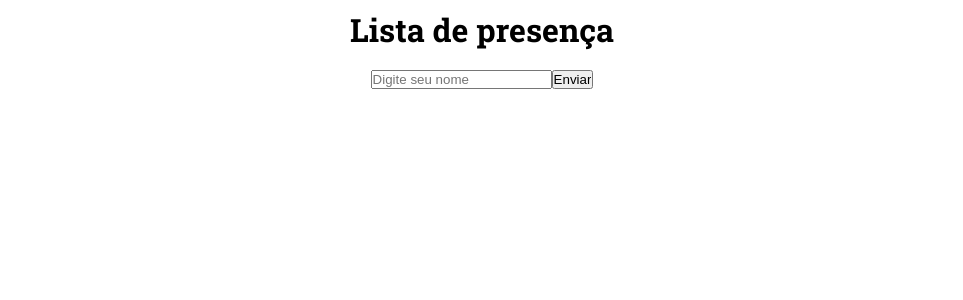
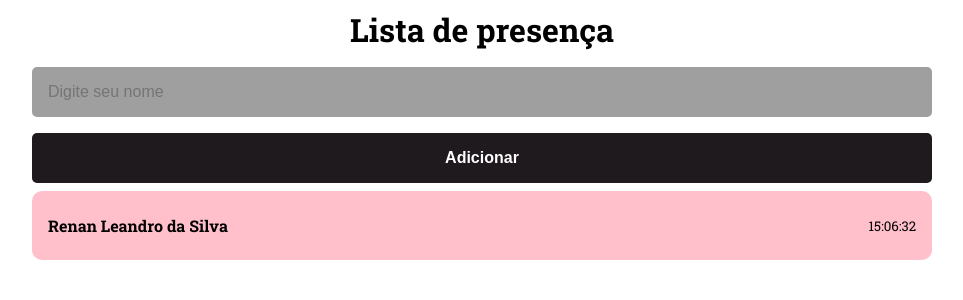
Before and after one commit to renyzeraa/Discover_RocketSeat, a React (Vite) app in the folder 8.fundamentos-react.js/reactapp/: page / in a window 1280 px wide. Shown: the top 300 px of the page, without its empty margins (158-1121 px from the left). Built offline with nearby package versions, Linux system fonts and the light colour scheme.

Commit message:
fix card

```diff
--- a/8.fundamentos-react.js/reactapp/src/pages/Home/index.jsx
+++ b/8.fundamentos-react.js/reactapp/src/pages/Home/index.jsx
@@ -1,11 +1,13 @@
 import { Container } from './styles'
-
+import { Card } from '../../components/Card'
 export function Home() {
   return (
     <Container>
       <h1>Lista de presença</h1>
       <input type="text" placeholder="Digite seu nome" />
-      <input type="button" value="Enviar" />
+      <br />
+      <button type="button">Adicionar</button>
+      <Card />
     </Container>
   )
 }
--- a/8.fundamentos-react.js/reactapp/src/pages/Home/styles.js
+++ b/8.fundamentos-react.js/reactapp/src/pages/Home/styles.js
@@ -1,15 +1,38 @@
 import styled from 'styled-components'
 
 export const Container = styled.div`
-  max-width: 600px;
-  height: 100vh;
-
-  margin: 0 auto;
-
   text-align: center;
-  font-size: 16px;
 
   h1 {
     margin-bottom: 16px;
+    font-size: 32px;
+  }
+
+  input {
+    width: 100%;
+    padding: 16px;
+    border: 0;
+    background-color: #9f9f9f;
+    border-radius: 5px;
+    color: black;
+    font-size: 16px;
+    margin-bottom: 16px;
+  }
+
+  button {
+    width: 100%;
+    border: 0;
+    background-color: #1f1a1d;
+    padding: 16px;
+    border-radius: 5px;
+    font-size: 16px;
+    color: white;
+    cursor: pointer;
+    font-weight: 700;
+    &:hover {
+      transition: 0.5s;
+      filter: brightness(1.1);
+      transform: scale(1.1);
+    }
   }
 `
```
